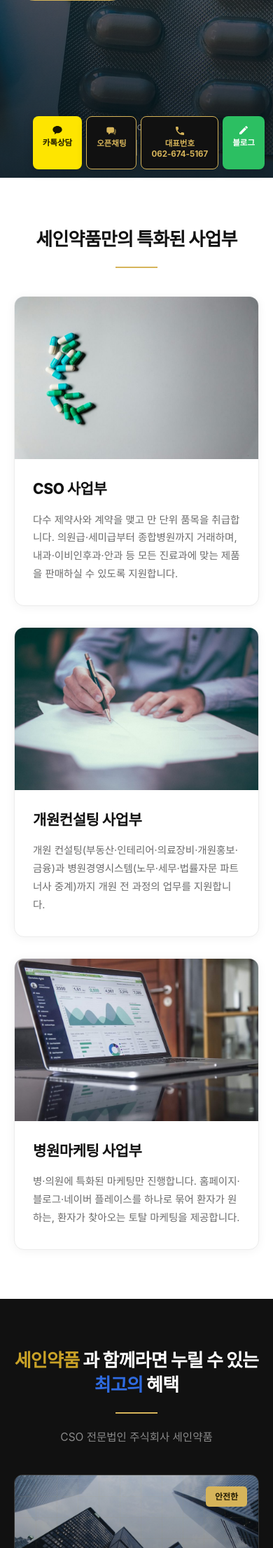
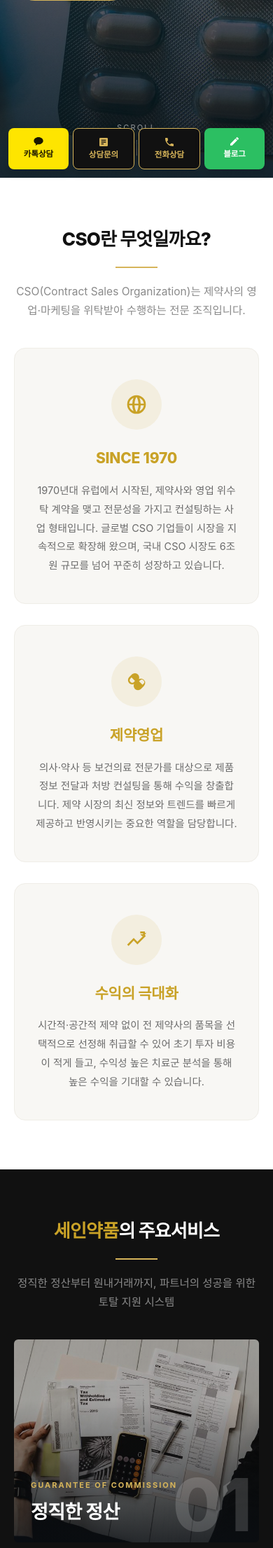
Before and after one commit to Jeongdonghwan/sein_prj, a Flask app: page / in a window 390 px wide. Shown: the part 590-2802 px from the top of the page at 70% size. Run offline with Flask 3, Linux system fonts and the light colour scheme; some libraries are stand-ins or nearby versions; some web fonts are replaced.

Commit message:
랜딩페이지 구조 개편: CSO소개/주요서비스 섹션 재구성
- 섹션 구조: 히어로 → CSO 소개 → 주요서비스 → 상담문의 → 오시는길
- GNB: CSO소개/주요서비스/상담문의/오시는길
- 특화된 사업부/혜택 섹션 제거, CSO란 무엇일까요?(3카드) 신설
- 주요서비스: 01 정직한 정산 / 02 신속한 업무 지원 / 03 개원·경영 컨설팅 / 04 원내거래 지원 (지그재그 레이아웃)
- 상호 영문 표기 SEIN PHARMA → SEIN PHARM
- 플로팅 버튼: 카톡상담/상담문의/전화상담/블로그, 모바일 하단 균등 배치

Co-Authored-By: Claude Fable 5 <noreply@anthropic.com>

```diff
--- a/sein-pharma/templates/index.html
+++ b/sein-pharma/templates/index.html
@@ -104,55 +104,51 @@ button,input,select,textarea{font:inherit}
 .scroll-hint::after{content:"";display:block;width:1px;height:26px;background:rgba(255,255,255,.4);margin:8px auto 0;animation:sc 1.8s ease-in-out infinite}
 @keyframes sc{0%,100%{opacity:.2;transform:scaleY(.4);transform-origin:top}50%{opacity:1;transform:scaleY(1)}}
 
-/* ===== 사업부 (화이트) ===== */
-.cards{display:grid;grid-template-columns:repeat(3,1fr);gap:30px}
-.card{
-  background:#fff;border:1px solid #ECECEC;border-radius:14px;overflow:hidden;
-  box-shadow:0 2px 14px rgba(0,0,0,.05);transition:.28s;
+/* ===== CSO 소개 (화이트) ===== */
+.icards{display:grid;grid-template-columns:repeat(3,1fr);gap:30px}
+.icard{
+  background:#F8F7F4;border:1px solid #EFEDE7;border-radius:16px;
+  padding:44px 30px 40px;text-align:center;transition:.28s;
 }
-.card:hover{transform:translateY(-6px);box-shadow:0 16px 38px rgba(0,0,0,.11)}
-.card .thumb{
-  height:232px;position:relative;overflow:hidden;background:#E9EDF1;
+.icard:hover{transform:translateY(-6px);box-shadow:0 16px 38px rgba(0,0,0,.08);background:#fff}
+.icard .ico{
+  width:72px;height:72px;margin:0 auto 24px;border-radius:50%;
+  background:rgba(214,180,90,.14);display:flex;align-items:center;justify-content:center;
+  color:var(--gold-d);
 }
-.card .thumb img{width:100%;height:100%;object-fit:cover;transition:transform .45s}
-.card:hover .thumb img{transform:scale(1.045)}
-.card .body{padding:26px 26px 32px}
-.card h3{font-size:21px;font-weight:800;letter-spacing:-.02em;margin-bottom:14px}
-.card p{font-size:14.5px;color:#6B6B6B;line-height:1.78}
+.icard .ico svg{width:32px;height:32px;fill:currentColor}
+.icard h3{font-size:21px;font-weight:800;letter-spacing:-.01em;color:var(--gold-d);margin-bottom:16px}
+.icard p{font-size:14.5px;color:#6B6B6B;line-height:1.85}
 
-/* ===== 혜택 (다크) ===== */
-.benefit{background:var(--dark)}
-.benefit .sec-head h2 em{font-style:normal;color:var(--gold-d)}
-.benefit .sec-head h2 b{color:var(--blue)}
-.dcards{display:grid;grid-template-columns:repeat(3,1fr);gap:30px}
-.dcard{background:var(--dark-2);border:1px solid var(--line-d);border-radius:12px;overflow:hidden;transition:.28s}
-.dcard:hover{transform:translateY(-6px);border-color:#4A4127}
-.dcard .thumb{
-  height:250px;position:relative;overflow:hidden;
-  background:linear-gradient(150deg,#26313C,#161D24 60%,#0E1319);
+/* ===== 주요서비스 (다크) ===== */
+.svc{background:var(--dark)}
+.svc .sec-head h2 em{font-style:normal;color:var(--gold-d)}
+.svc-grid{display:grid;grid-template-columns:1fr 1fr;gap:60px 56px;max-width:1050px;margin:0 auto}
+.svc-item:nth-child(even){margin-top:70px}
+.svc-item .ph{position:relative;height:290px;overflow:hidden;border-radius:6px}
+.svc-item .ph img{width:100%;height:100%;object-fit:cover;opacity:.92;transition:transform .45s}
+.svc-item:hover .ph img{transform:scale(1.045)}
+.svc-item .ph::after{
+  content:"";position:absolute;inset:0;
+  background:linear-gradient(180deg,rgba(10,14,19,.05) 30%,rgba(10,14,19,.8));
 }
-.dcard .thumb img{position:absolute;inset:0;width:100%;height:100%;object-fit:cover;opacity:.85;transition:transform .45s}
-.dcard:hover .thumb img{transform:scale(1.045)}
-.dcard .thumb::before{
-  content:"";position:absolute;inset:0;z-index:1;
-  background-image:linear-gradient(180deg,rgba(10,14,19,.12),rgba(10,14,19,.62)),
-                   linear-gradient(rgba(214,180,90,.07) 1px,transparent 1px),
-                   linear-gradient(90deg,rgba(214,180,90,.07) 1px,transparent 1px);
-  background-size:auto,30px 30px,30px 30px;
+.svc-item .num{
+  position:absolute;right:14px;bottom:2px;z-index:2;
+  font-size:104px;font-weight:800;line-height:1;color:rgba(255,255,255,.16);
+  letter-spacing:-.04em;
 }
-.dcard .badge{
-  position:absolute;top:16px;right:16px;z-index:2;
-  background:var(--gold);color:#241C04;font-size:12px;font-weight:800;
-  padding:5px 13px;border-radius:5px;
+.svc-item .cap{position:absolute;left:24px;bottom:22px;z-index:2}
+.svc-item .cap small{display:block;font-size:11px;font-weight:700;letter-spacing:.18em;color:var(--gold);margin-bottom:7px}
+.svc-item .cap strong{font-size:27px;font-weight:800;color:#fff;letter-spacing:-.02em}
+.svc-item .body{padding:24px 6px 0}
+.svc-item .body ul{list-style:none}
+.svc-item .body li{
+  position:relative;padding-left:17px;
+  font-size:14.5px;color:var(--gray-l);line-height:2.1;
 }
-.dcard .body{padding:28px 26px 26px}
-.dcard h3{font-size:20px;font-weight:800;color:#fff;line-height:1.45;letter-spacing:-.02em;margin-bottom:16px}
-.dcard p{font-size:14.5px;color:var(--gray-l);line-height:1.8;min-height:78px}
-.dcard .obtn{
-  display:block;text-align:center;margin-top:22px;padding:14px;border-radius:6px;
-  border:1px solid var(--gold);color:var(--gold);font-size:14.5px;font-weight:700;transition:.2s;
+.svc-item .body li::before{
+  content:"";position:absolute;left:0;top:15px;width:7px;height:2px;background:var(--gold);
 }
-.dcard .obtn:hover{background:var(--gold);color:#241C04}
 
 /* ===== 상담문의 (다크) ===== */
 .inquiry{background:var(--dark)}
@@ -217,12 +213,13 @@ button,input,select,textarea{font:inherit}
 
 /* ===== 반응형 ===== */
 @media (max-width:1000px){
-  .cards,.dcards{grid-template-columns:1fr}
-  .dcard p{min-height:0}
+  .icards{grid-template-columns:1fr}
+  .svc-grid{grid-template-columns:1fr;gap:48px}
+  .svc-item:nth-child(even){margin-top:0}
   .visit-grid{grid-template-columns:1fr;gap:40px}
   .map{height:340px}
-  .float{top:auto;bottom:12px;right:12px;transform:none;flex-direction:row}
-  .float a{width:auto;padding:12px 14px;font-size:11.5px}
+  .float{top:auto;bottom:12px;left:12px;right:12px;transform:none;flex-direction:row}
+  .float a{flex:1;width:auto;min-width:0;padding:11px 4px;font-size:11.5px}
   .float a .ic{margin-bottom:3px}
   .float a .ic svg{width:16px;height:16px}
 }
@@ -252,10 +249,10 @@ button,input,select,textarea{font:inherit}
       <img class="li-dark" src="{{ url_for('static', filename='img/logo.png') }}" alt="(주) 세인약품">
     </a>
     <nav class="gnb" id="gnb">
-      <a href="#about">회사소개</a>
-      <a href="#biz">사업부소개</a>
+      <a href="#about">CSO소개</a>
       <a href="#service">주요서비스</a>
-      <a href="#visit">문의/오시는길</a>
+      <a href="#inquiry">상담문의</a>
+      <a href="#visit">오시는길</a>
     </nav>
     <button class="burger" id="burger" aria-label="메뉴" aria-expanded="false"><span></span><span></span><span></span></button>
   </div>
@@ -267,7 +264,7 @@ button,input,select,textarea{font:inherit}
     <img src="{{ url_for('static', filename='img/hero.jpg') }}" alt="">
   </div>
   <div class="wrap">
-    <h1>SEIN<br>PHARMA</h1>
+    <h1>SEIN<br>PHARM</h1>
     <div class="bar"></div>
     <p class="l1">전문 영업조직 보유 ㅣ 실시간 1:1 상담</p>
     <p class="l2">전국 의료기관과 제약사를 잇는 CSO 전문기업</p>
@@ -276,70 +273,101 @@ button,input,select,textarea{font:inherit}
   <div class="scroll-hint">SCROLL</div>
 </section>
 
-<!-- ========= 사업부 ========= -->
-<section class="sec" id="biz">
+<!-- ========= CSO 소개 ========= -->
+<section class="sec" id="about">
   <div class="wrap">
-    <div class="sec-head" id="about">
-      <h2>세인약품만의 특화된 사업부</h2>
+    <div class="sec-head">
+      <h2>CSO란 무엇일까요?</h2>
       <div class="bar"></div>
+      <p>CSO(Contract Sales Organization)는 제약사의 영업·마케팅을 위탁받아 수행하는 전문 조직입니다.</p>
     </div>
-    <div class="cards">
-      <article class="card">
-        <div class="thumb"><img src="{{ url_for('static', filename='img/biz-cso.jpg') }}" alt="의약품" loading="lazy"></div>
-        <div class="body">
-          <h3>CSO 사업부</h3>
-          <p>다수 제약사와 계약을 맺고 만 단위 품목을 취급합니다. 의원급·세미급부터 종합병원까지 거래하며, 내과·이비인후과·안과 등 모든 진료과에 맞는 제품을 판매하실 수 있도록 지원합니다.</p>
-        </div>
+    <div class="icards">
+      <article class="icard">
+        <div class="ico"><svg viewBox="0 0 24 24" aria-hidden="true"><path d="M12 2a10 10 0 1 0 0 20 10 10 0 0 0 0-20zm7.9 9h-3.4a15.6 15.6 0 0 0-1.3-6.1A8 8 0 0 1 19.9 11zM12 4c.9 1.2 1.9 3.6 2.1 7H9.9c.2-3.4 1.2-5.8 2.1-7zM4.1 13h3.4c.1 2.3.6 4.4 1.3 6.1A8 8 0 0 1 4.1 13zm3.4-2H4.1a8 8 0 0 1 4.7-6.1A15.6 15.6 0 0 0 7.5 11zm4.5 9c-.9-1.2-1.9-3.6-2.1-7h4.2c-.2 3.4-1.2 5.8-2.1 7zm3.2-.9a15.6 15.6 0 0 0 1.3-6.1h3.4a8 8 0 0 1-4.7 6.1z"/></svg></div>
+        <h3>SINCE 1970</h3>
+        <p>1970년대 유럽에서 시작된, 제약사와 영업 위수탁 계약을 맺고 전문성을 가지고 컨설팅하는 사업 형태입니다. 글로벌 CSO 기업들이 시장을 지속적으로 확장해 왔으며, 국내 CSO 시장도 6조 원 규모를 넘어 꾸준히 성장하고 있습니다.</p>
       </article>
-      <article class="card">
-        <div class="thumb"><img src="{{ url_for('static', filename='img/biz-consult.jpg') }}" alt="개원 컨설팅 계약" loading="lazy"></div>
-        <div class="body">
-          <h3>개원컨설팅 사업부</h3>
-          <p>개원 컨설팅(부동산·인테리어·의료장비·개원홍보·금융)과 병원경영시스템(노무·세무·법률자문 파트너사 중계)까지 개원 전 과정의 업무를 지원합니다.</p>
-        </div>
+      <article class="icard">
+        <div class="ico"><svg viewBox="0 0 24 24" aria-hidden="true"><path d="M4.2 13.7a4.6 4.6 0 0 1 0-6.5l3-3a4.6 4.6 0 0 1 6.5 6.5l-3 3a4.6 4.6 0 0 1-6.5 0zm1.4-1.4a2.6 2.6 0 0 0 3.7 0l1.1-1.1-3.7-3.7-1.1 1.1a2.6 2.6 0 0 0 0 3.7zm4.7 7.5a4.6 4.6 0 0 1 0-6.5l3-3a4.6 4.6 0 1 1 6.5 6.5l-3 3a4.6 4.6 0 0 1-6.5 0zm8.1-4.4 1.1-1.1a2.6 2.6 0 1 0-3.7-3.7l-1.1 1.1 3.7 3.7z"/></svg></div>
+        <h3>제약영업</h3>
+        <p>의사·약사 등 보건의료 전문가를 대상으로 제품 정보 전달과 처방 컨설팅을 통해 수익을 창출합니다. 제약 시장의 최신 정보와 트렌드를 빠르게 제공하고 반영시키는 중요한 역할을 담당합니다.</p>
       </article>
-      <article class="card">
-        <div class="thumb"><img src="{{ url_for('static', filename='img/biz-marketing.jpg') }}" alt="마케팅 분석" loading="lazy"></div>
-        <div class="body">
-          <h3>병원마케팅 사업부</h3>
-          <p>병·의원에 특화된 마케팅만 진행합니다. 홈페이지·블로그·네이버 플레이스를 하나로 묶어 환자가 원하는, 환자가 찾아오는 토탈 마케팅을 제공합니다.</p>
-        </div>
+      <article class="icard">
+        <div class="ico"><svg viewBox="0 0 24 24" aria-hidden="true"><path d="M3.5 18.5 2 17l7-7 4 4 7.6-7.6L22 7.8l-9 9-4-4-5.5 5.7zM22 6h-6l2.3 2.3L22 4v2z"/><path d="M21 3h-5v2h3v3h2V3z"/></svg></div>
+        <h3>수익의 극대화</h3>
+        <p>시간적·공간적 제약 없이 전 제약사의 품목을 선택적으로 선정해 취급할 수 있어 초기 투자 비용이 적게 들고, 수익성 높은 치료군 분석을 통해 높은 수익을 기대할 수 있습니다.</p>
       </article>
     </div>
   </div>
 </section>
 
-<!-- ========= 혜택 ========= -->
-<section class="sec benefit on-dark" id="service">
+<!-- ========= 주요서비스 ========= -->
+<section class="sec svc on-dark" id="service">
   <div class="wrap">
     <div class="sec-head">
-      <h2><em>세인약품</em> 과 함께라면 누릴 수 있는 <b>최고의</b> 혜택</h2>
+      <h2><em>세인약품</em>의 주요서비스</h2>
       <div class="bar"></div>
-      <p>CSO 전문법인 주식회사 세인약품</p>
+      <p>정직한 정산부터 원내거래까지, 파트너의 성공을 위한 토탈 지원 시스템</p>
     </div>
-    <div class="dcards">
-      <article class="dcard">
-        <div class="thumb"><img src="{{ url_for('static', filename='img/bnf-system.jpg') }}" alt="" loading="lazy"><span class="badge">안전한</span></div>
+    <div class="svc-grid">
+      <article class="svc-item">
+        <div class="ph">
+          <img src="{{ url_for('static', filename='img/svc-01.jpg') }}" alt="" loading="lazy">
+          <span class="num">01</span>
+          <div class="cap"><small>GUARANTEE OF COMMISSION</small><strong>정직한 정산</strong></div>
+        </div>
         <div class="body">
-          <h3>안전한 CSO전문법인의<br>체계적인 시스템</h3>
-          <p>제약 CSO 업계에서 10여 년 이상의 오랜 경험을 보유한 CSO 전문 법인으로, 1:1 전문인력을 통해 안정적이고 빠른 서비스를 제공합니다.</p>
-          <a href="#inquiry" class="obtn">상담하기 →</a>
+          <ul>
+            <li>업계 최고 수준의 수수료율 보장</li>
+            <li>법인 자금을 통한 안전하고 정확한 지급</li>
+            <li>투명 전산시스템으로 품목별 정산·수수료 실시간 확인</li>
+            <li>정산 전 사전 확인 절차로 오차 최소화</li>
+          </ul>
         </div>
       </article>
-      <article class="dcard">
-        <div class="thumb"><img src="{{ url_for('static', filename='img/bnf-support.jpg') }}" alt="" loading="lazy"><span class="badge">다양한</span></div>
+      <article class="svc-item">
+        <div class="ph">
+          <img src="{{ url_for('static', filename='img/svc-02.jpg') }}" alt="" loading="lazy">
+          <span class="num">02</span>
+          <div class="cap"><small>PROFESSIONAL SOLUTIONS</small><strong>신속한 업무 지원</strong></div>
+        </div>
         <div class="body">
-          <h3>다양한 거래지원은 물론<br>실시간 빠른 상담처리까지</h3>
-          <p>로컬부터 세미급, 종병까지 원내 및 원외거래를 지원합니다. 카카오톡을 통한 빠른 상담 및 처리가 가능합니다.</p>
-          <a href="#inquiry" class="obtn">문의하기 →</a>
+          <ul>
+            <li>1:1 전담 인력의 실시간 상담 처리</li>
+            <li>제품·정책 변경사항 즉시 공지</li>
+            <li>영업에 필요한 제품 자료·브로슈어 지원</li>
+            <li>카카오톡 기반의 빠른 소통 채널 운영</li>
+          </ul>
         </div>
       </article>
-      <article class="dcard">
-        <div class="thumb"><img src="{{ url_for('static', filename='img/bnf-data.jpg') }}" alt="" loading="lazy"><span class="badge">투명한</span></div>
+      <article class="svc-item">
+        <div class="ph">
+          <img src="{{ url_for('static', filename='img/svc-03.jpg') }}" alt="" loading="lazy">
+          <span class="num">03</span>
+          <div class="cap"><small>ACCOUNTABILITY CONSULTING</small><strong>개원·경영 컨설팅</strong></div>
+        </div>
         <div class="body">
-          <h3>정확하고 투명한<br>실시간 전산시스템 활용</h3>
-          <p>투명한 전산시스템을 통해 각 제품별 정산 금액 및 수수료가 정확한지 실시간으로 직접 확인이 가능합니다.</p>
-          <a href="#inquiry" class="obtn">문의하기 →</a>
+          <ul>
+            <li>부동산·인테리어·의료장비·개원홍보·금융 지원</li>
+            <li>노무·세무·법률 자문 파트너사 중계</li>
+            <li>사업 형태와 매출 규모에 맞는 맞춤 컨설팅</li>
+            <li>병의원 운영 노하우와 의료 정보 제공</li>
+          </ul>
+        </div>
+      </article>
+      <article class="svc-item">
+        <div class="ph">
+          <img src="{{ url_for('static', filename='img/svc-04.jpg') }}" alt="" loading="lazy">
+          <span class="num">04</span>
+          <div class="cap"><small>IN-HOUSE SALES</small><strong>원내거래 지원</strong></div>
+        </div>
+        <div class="body">
+          <ul>
+            <li>로컬부터 세미급·종합병원까지 원내/원외 거래</li>
+            <li>만 단위 취급 품목의 다양한 포트폴리오</li>
+            <li>신속한 견적과 안정적인 공급</li>
+            <li>전 진료과에 맞는 품목 매칭 지원</li>
+          </ul>
         </div>
       </article>
     </div>
@@ -389,7 +417,7 @@ button,input,select,textarea{font:inherit}
           allowfullscreen title="세인약품 위치 (광주광역시 남구 효우로 136)"></iframe>
       </div>
       <div class="visit-info">
-        <h2>SEIN<br>PHARMA</h2>
+        <h2>SEIN<br>PHARM</h2>
         <div class="vrow">
           <div class="vicon"><svg viewBox="0 0 24 24" aria-hidden="true"><path d="M12 2C7.9 2 4.5 5.4 4.5 9.5c0 5.6 6.7 11.9 7 12.2.3.3.8.3 1.1 0 .3-.3 6.9-6.6 6.9-12.2C19.5 5.4 16.1 2 12 2zm0 10.3c-1.6 0-2.8-1.3-2.8-2.8S10.4 6.7 12 6.7s2.8 1.3 2.8 2.8-1.2 2.8-2.8 2.8z"/></svg></div>
           <div><h4>회사위치</h4><p>광주광역시 남구 효우로 136, 3층(노대동)</p></div>
@@ -426,8 +454,8 @@ button,input,select,textarea{font:inherit}
 <!-- ========= 플로팅 ========= -->
 <div class="float">
   <a class="f1" href="#inquiry"><span class="ic"><svg viewBox="0 0 24 24" aria-hidden="true"><path d="M12 3C6.5 3 2 6.5 2 10.8c0 2.7 1.8 5.1 4.5 6.5-.2.7-.7 2.6-.8 3-.1.5.2.5.4.4.2-.1 2.6-1.8 3.7-2.5.7.1 1.4.2 2.2.2 5.5 0 10-3.5 10-7.6S17.5 3 12 3z"/></svg></span>카톡상담</a>
-  <a class="f2" href="#inquiry"><span class="ic"><svg viewBox="0 0 24 24" aria-hidden="true"><path d="M15 4H5a3 3 0 0 0-3 3v6a3 3 0 0 0 3 3h1v3.2c0 .4.5.6.8.4l4.4-3.6H15a3 3 0 0 0 3-3V7a3 3 0 0 0-3-3z"/><path d="M19 8v5a4 4 0 0 1-4 4h-2.6l-.9.8h4.9l3.3 2.7c.3.3.8 0 .8-.4V18a3 3 0 0 0 1.5-2.6V11a3 3 0 0 0-3-3z" opacity=".55"/></svg></span>오픈채팅</a>
-  <a class="f3" href="tel:0626745167"><span class="ic"><svg viewBox="0 0 24 24" aria-hidden="true"><path d="M6.6 10.8c1.5 2.9 3.8 5.2 6.6 6.6l2.2-2.2c.3-.3.7-.4 1-.2 1.1.4 2.4.6 3.6.6.6 0 1 .4 1 1V20c0 .6-.4 1-1 1C10.6 21 3 13.4 3 4c0-.6.4-1 1-1h3.5c.6 0 1 .4 1 1 0 1.3.2 2.5.6 3.6.1.3 0 .7-.2 1l-2.3 2.2z"/></svg></span>대표번호<br>062-674-5167</a>
+  <a class="f2" href="#inquiry"><span class="ic"><svg viewBox="0 0 24 24" aria-hidden="true"><path d="M19 3H5a2 2 0 0 0-2 2v14a2 2 0 0 0 2 2h14a2 2 0 0 0 2-2V5a2 2 0 0 0-2-2zm-7 14H7v-2h5v2zm5-4H7v-2h10v2zm0-4H7V7h10v2z"/></svg></span>상담문의</a>
+  <a class="f3" href="tel:0626745167"><span class="ic"><svg viewBox="0 0 24 24" aria-hidden="true"><path d="M6.6 10.8c1.5 2.9 3.8 5.2 6.6 6.6l2.2-2.2c.3-.3.7-.4 1-.2 1.1.4 2.4.6 3.6.6.6 0 1 .4 1 1V20c0 .6-.4 1-1 1C10.6 21 3 13.4 3 4c0-.6.4-1 1-1h3.5c.6 0 1 .4 1 1 0 1.3.2 2.5.6 3.6.1.3 0 .7-.2 1l-2.3 2.2z"/></svg></span>전화상담</a>
   <a class="f4" href="#" target="_blank" rel="noopener"><span class="ic"><svg viewBox="0 0 24 24" aria-hidden="true"><path d="M3 17.2V21h3.8L17.9 9.9l-3.8-3.8L3 17.2zM20.7 7.1c.4-.4.4-1 0-1.4l-2.4-2.4c-.4-.4-1-.4-1.4 0l-1.9 1.9 3.8 3.8 1.9-1.9z"/></svg></span>블로그</a>
 </div>
 
```
Also changed, not shown: .claude/settings.json, sein-pharma/static/img/svc-01.jpg (added), sein-pharma/static/img/svc-02.jpg (added), sein-pharma/static/img/svc-03.jpg (added), sein-pharma/static/img/svc-04.jpg (added).
